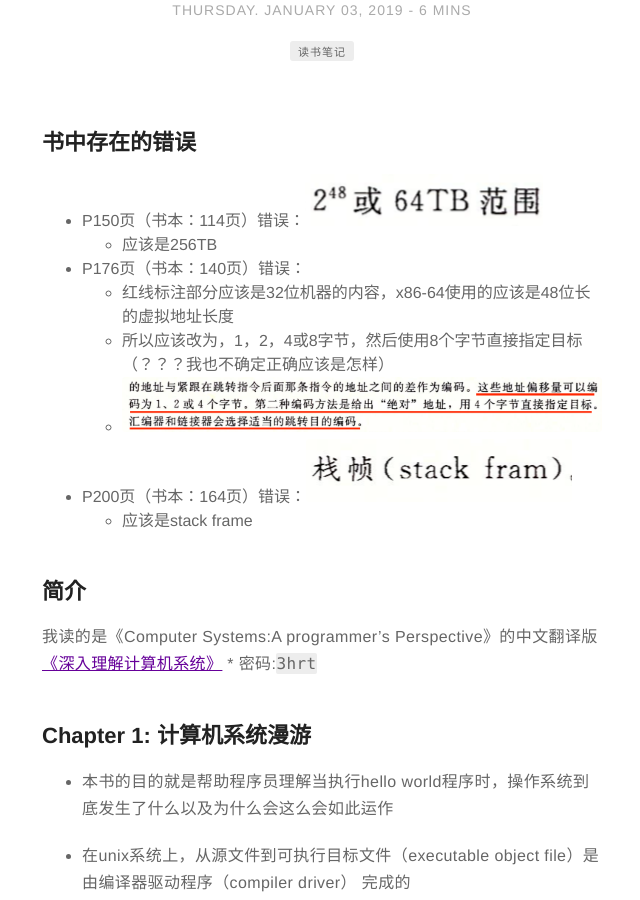
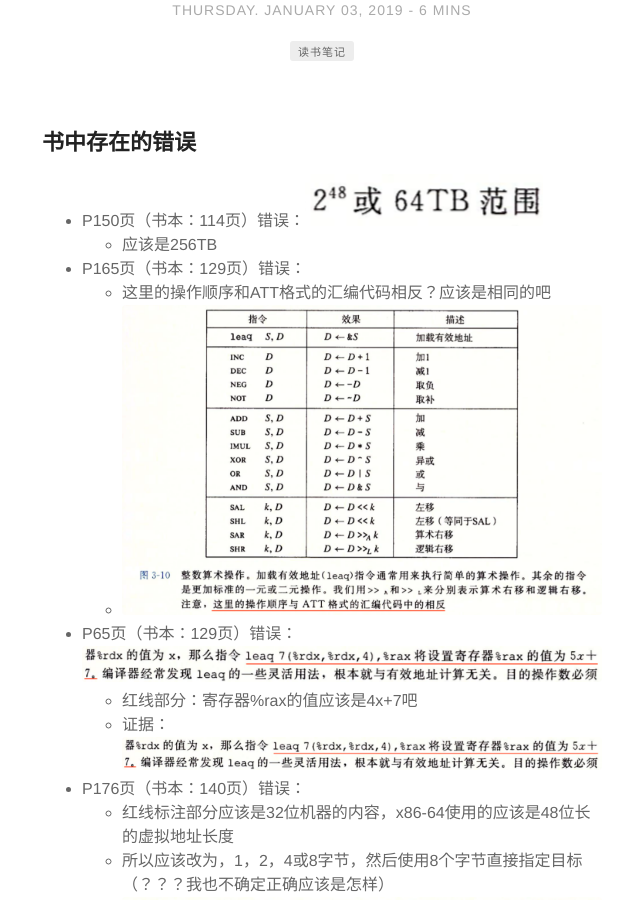
Before and after one commit to dawsonlee1790/dawsonlee1790.github.io, a Jekyll site: the page built from _posts/2018-12-31-《Computer Systems: A Programmer's Perspective》读书笔记.md, in a window 1280 px wide and 900 px high, scrolled down 238 px. Shown: the whole window, without its empty margins (318-958 px from the left). Built offline with Jekyll 4.4.1, drawn with Linux system fonts in a browser that asks for light colours; some of the changed text lies outside the part shown.

Commit message:
更新文章

```diff
--- a/_posts/2018-12-31-《Computer Systems: A Programmer's Perspective》读书笔记.md
+++ b/_posts/2018-12-31-《Computer Systems: A Programmer's Perspective》读书笔记.md
@@ -38,6 +38,9 @@ tag:
   [22]: /assets/posts/2018-12-31-Computer_Systems_A_Programmer's_Perspective_读书笔记/P200运行时栈.png
   [23]: /assets/posts/2018-12-31-Computer_Systems_A_Programmer's_Perspective_读书笔记/P200错误.png
   [P165]: /assets/posts/2018-12-31-Computer_Systems_A_Programmer's_Perspective_读书笔记/P165整数算术操作.png
+  [P165-error]: /assets/posts/2018-12-31-Computer_Systems_A_Programmer's_Perspective_读书笔记/P165错误.png
+  [P165-error2]: /assets/posts/2018-12-31-Computer_Systems_A_Programmer's_Perspective_读书笔记/P165错误2.png
+  [P165-error2-evidence]: /assets/posts/2018-12-31-Computer_Systems_A_Programmer's_Perspective_读书笔记/P165错误2.png
   [P173]: /assets/posts/2018-12-31-Computer_Systems_A_Programmer's_Perspective_读书笔记/P173-SET指令.png
   [P176]: /assets/posts/2018-12-31-Computer_Systems_A_Programmer's_Perspective_读书笔记/P176页错误.png
 
@@ -46,6 +49,12 @@ tag:
 
 * P150页（书本：114页）错误：![][20]
     * 应该是256TB
+* P165页（书本：129页）错误：
+    * 这里的操作顺序和ATT格式的汇编代码相反？应该是相同的吧
+    * ![][P165-error]
+* P65页（书本：129页）错误：![][P165-error2]
+    * 红线部分：寄存器%rax的值应该是4x+7吧
+    * 证据：![][P165-error2-evidence]
 * P176页（书本：140页）错误：
     * 红线标注部分应该是32位机器的内容，x86-64使用的应该是48位长的虚拟地址长度
     * 所以应该改为，1，2，4或8字节，然后使用8个字节直接指定目标（？？？我也不确定正确应该是怎样）
@@ -470,7 +479,9 @@ x&m
 
 ![P165整数算术操作][P165]
 
-* `leaq`：加载有效地址
+* `leaq`：加载有效地址（load effective address）
+    * 实际上是`movq`指令的变形
+    * 它的第一个操作数看上去是一个内存引用，但实际上它并没从指定的位置读入数据，而是将有效地址写入到目的操作数
 
 
 #### 3.5.1 加载有效地址（load effective address）
```
Also changed, not shown: assets/posts/2018-12-31-Computer_Systems_A_Programmer's_Perspective_读书笔记/P165错误.png (added), assets/posts/2018-12-31-Computer_Systems_A_Programmer's_Perspective_读书笔记/P165错误2-证据.png (added), assets/posts/2018-12-31-Computer_Systems_A_Programmer's_Perspective_读书笔记/P165错误2.png (added).
